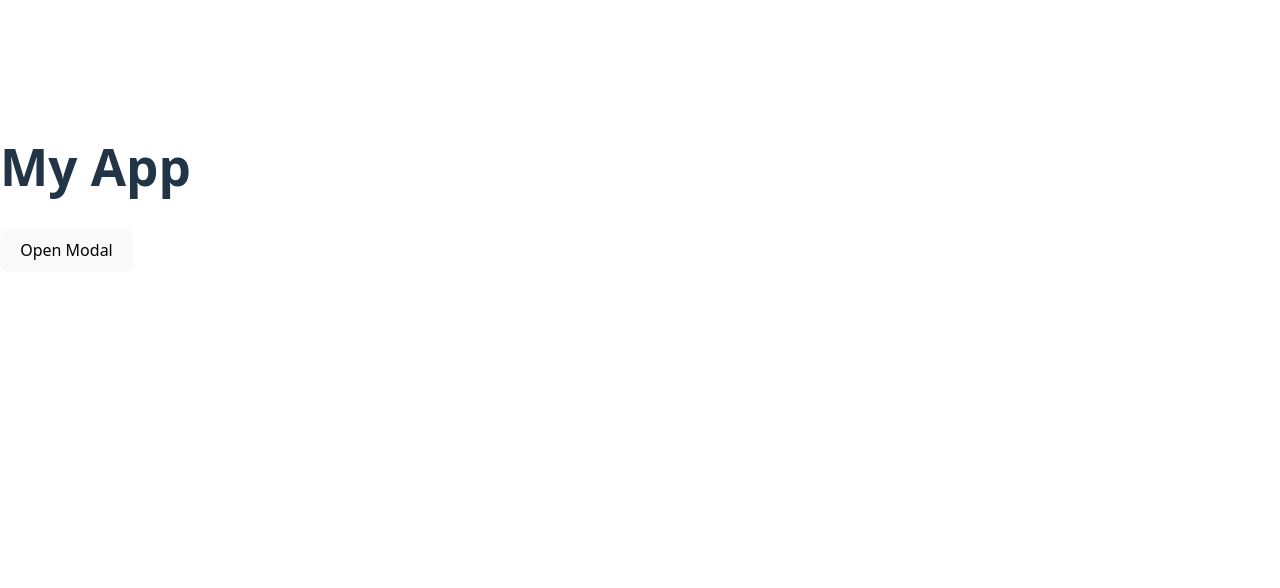
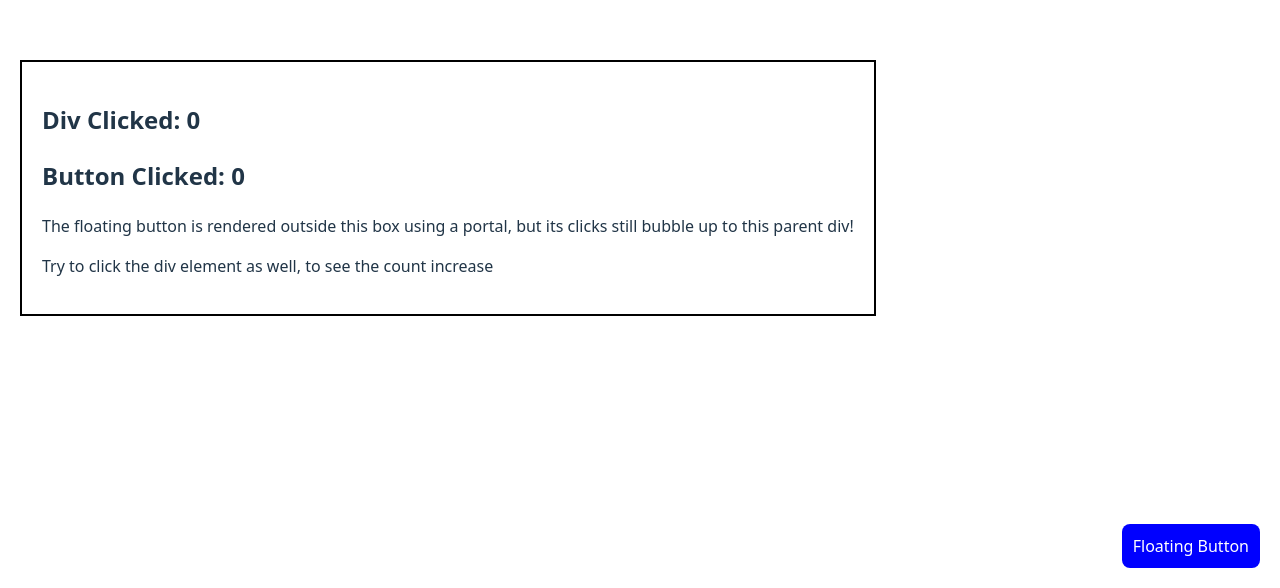
Before and after one commit to Its-Delimas/react_learn, a React (Vite) app in the folder alpha/: page / in a window 1280 px wide. Shown: the part 212-800 px from the top of the page. Built offline with nearby package versions, Linux system fonts and the light colour scheme.

Commit message:
Refactor App component to remove modal functionality and implement a floating button using portals

```diff
--- a/alpha/src/App.jsx
+++ b/alpha/src/App.jsx
@@ -1,48 +1,51 @@
 import { useState } from 'react';
 import { createPortal } from 'react-dom';
 
-function Modal({ isOpen, onClose, children }) {
-  if (!isOpen) return null;
-
+function PortalButton({ onClick, children }) {
   return createPortal(
-    <div style={{
-      position: 'fixed',
-      top: 0,
-      left: 0,
-      right: 0,
-      bottom: 0,
-      backgroundColor: 'rgba(0, 0, 0, 0.5)',
-      display: 'flex',
-      alignItems: 'center',
-      justifyContent: 'center'
-    }}>
-      <div style={{
-        background: 'white',
-        padding: '20px',
-        borderRadius: '8px'
+    <button
+      onClick={onClick}
+      style={{
+        position: 'fixed',
+        bottom: '20px',
+        right: '20px',
+        padding: '10px',
+        background: 'blue',
+        color: 'white'
       }}>
-        {children}
-        <button onClick={onClose}>Close</button>
-      </div>
-    </div>,
+      {children}
+    </button>,
     document.body
   );
 }
 
-export default function MyApp() {
-  const [isOpen, setIsOpen] = useState(false);
+export default function App() {
+  const [count1, setCount1] = useState(0);
+  const [count2, setCount2] = useState(0);
 
   return (
-    <div>
-      <h1>My App</h1>
-      <button onClick={() => setIsOpen(true)}>
-        Open Modal
-      </button>
+    <div
+      style={{
+        padding: '20px',
+        border: '2px solid black',
+        margin: '20px'
+      }}
+      onClick={() => {
+        setCount1(c => c + 1);
+      }}>
+      <h2>Div Clicked: {count1}</h2>
+      <h2>Button Clicked: {count2}</h2>
+      <p>The floating button is rendered outside this box using a portal,
+          but its clicks still bubble up to this parent div!</p>
+      <p>Try to click the div element as well, to see the count increase</p>
 
-      <Modal isOpen={isOpen} onClose={() => setIsOpen(false)}>
-        <h2>Modal Content</h2>
-        <p>This content is rendered outside the App component!</p>
-      </Modal>
+      <PortalButton
+        onClick={(e) => {
+          // This runs first
+          setCount2(c => c + 1);
+        }}>
+        Floating Button
+      </PortalButton>
     </div>
   );
 }
```
